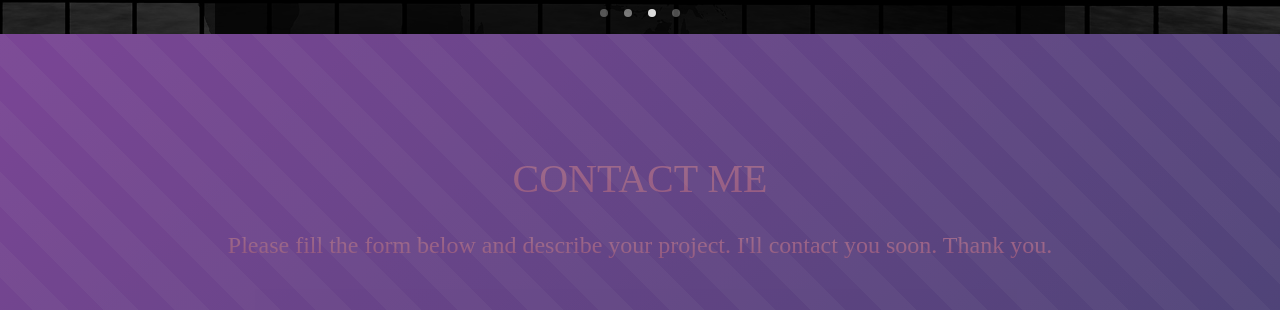
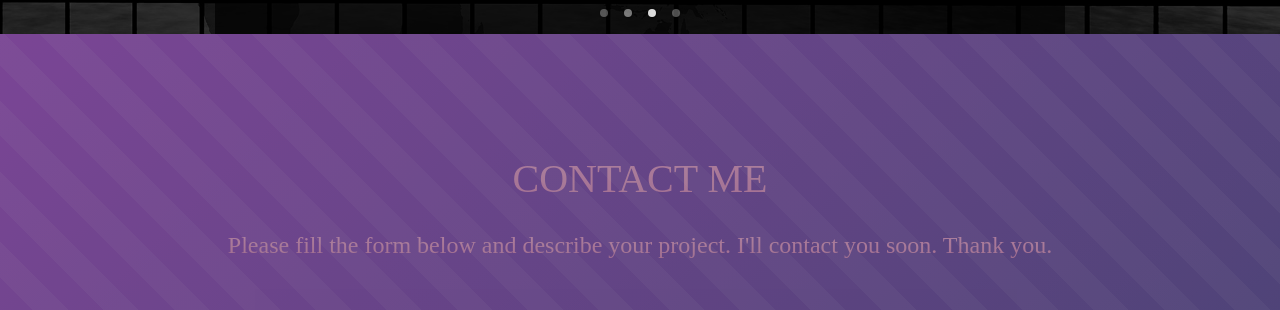
Before and after one commit to AhmadInsight/Cern-portfolio, a React (Vite) app: page / in a window 1280 px wide. Shown: the part 2458-2768 px from the top of the page. Built offline with nearby package versions, Linux system fonts and the light colour scheme.

Commit message:
Update App.css

```diff
--- a/src/App.css
+++ b/src/App.css
@@ -48,7 +48,7 @@
   color: transparent !important;
 }
 .text-gradient-contact {
-  background: linear-gradient(to bottom, #e496c9, #cf75af) !important;
+  background: linear-gradient(to bottom, #fab6e3, #e496c9) !important;
   background-clip: text !important;
   color: transparent !important;
 }
```
